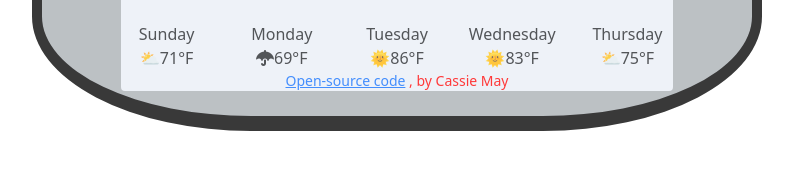
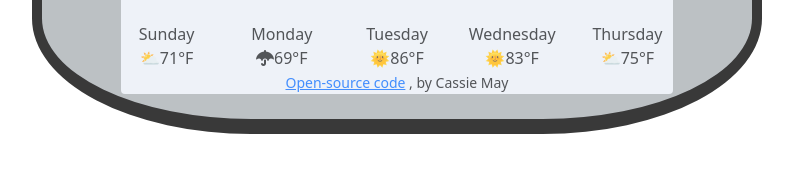
Before and after one commit to ringroseforge/weather-app, a website built with Parcel: page index.html in a window 1280 px wide. Shown: the part 271-444 px from the top of the page, 248-1041 px from the left. Built offline with nearby package versions, Linux system fonts and the light colour scheme; no server answers.

Commit message:
Update style.css

```diff
--- a/src/style.css
+++ b/src/style.css
@@ -57,12 +57,7 @@ h1 {
   border-radius: 30px;
   width: 90%;
 }
-#creator {
-  color: red;
 
-  display: block;
-  border: 10px 0px;
-}
 .today {
   display: block;
   margin: 0 auto;
```
